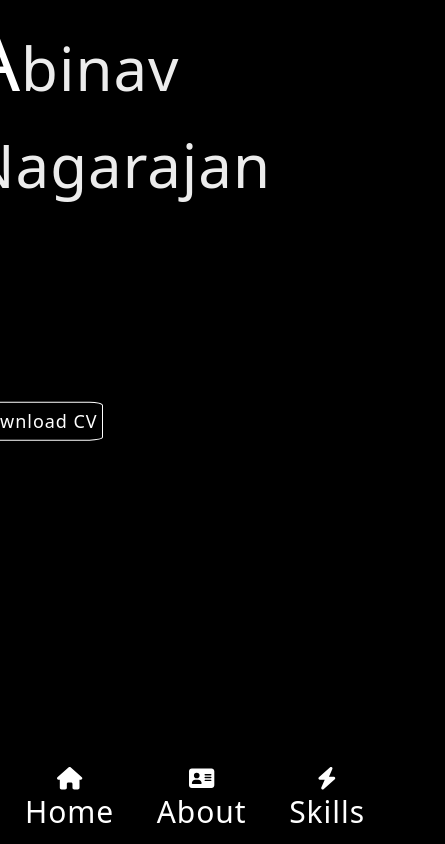
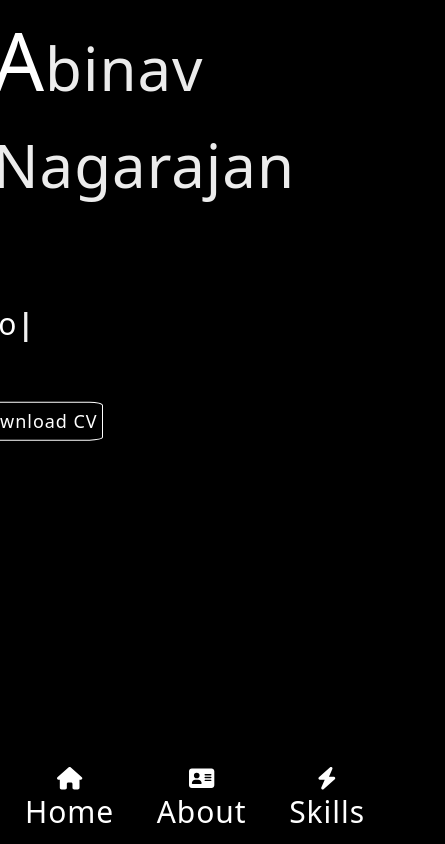
Before and after one commit to NAbinav/Abinav, a Next.js app: page / in a window 390 px wide. Shown: the top 844 px of the page, 445 px wide, since content can reach past the window. Built offline with nearby package versions, Linux system fonts and the light colour scheme.

Commit message:
responsive

```diff
--- a/src/app/globals.css
+++ b/src/app/globals.css
@@ -13,6 +13,7 @@
   font-family: system-ui, -apple-system, BlinkMacSystemFont, 'Segoe UI', Roboto, Oxygen, Ubuntu, Cantarell, 'Open Sans', 'Helvetica Neue', sans-serif;
   letter-spacing: 0.06rem;
   scroll-behavior: smooth;
+  box-sizing: border-box;
   height: max-content;
 }
 
@@ -27,7 +28,7 @@ body {
   height: 100dvh;
 
 }
-#home,#about{
+#about{
   height: 150dvh;
 }
 
--- a/src/app/home.tsx
+++ b/src/app/home.tsx
@@ -53,10 +53,10 @@ const Home = () => {
     };
   }, []);
   return (
-    <main className="ov ">
+    <>
       <div className="h-screen flex flex-col">
         <div className="">
-          <p id="name">
+          <p id="name" className="translate-x-6">
             <span id="a">A</span>binav <br />
             Nagarajan
           </p>
@@ -75,7 +75,7 @@ const Home = () => {
           </Reveal>
         </div>
       </div>
-    </main>
+    </>
   );
 };
 
```
